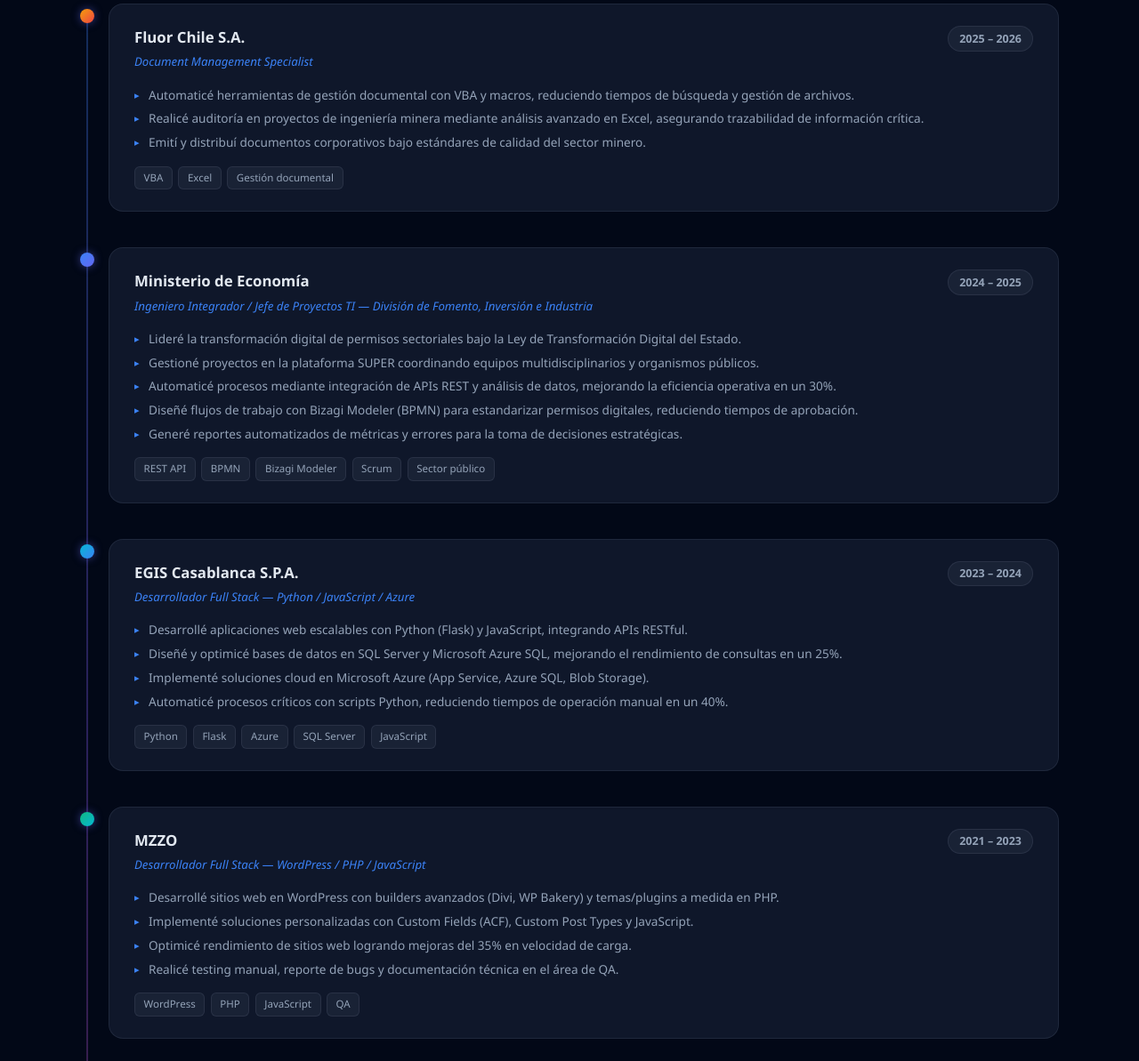
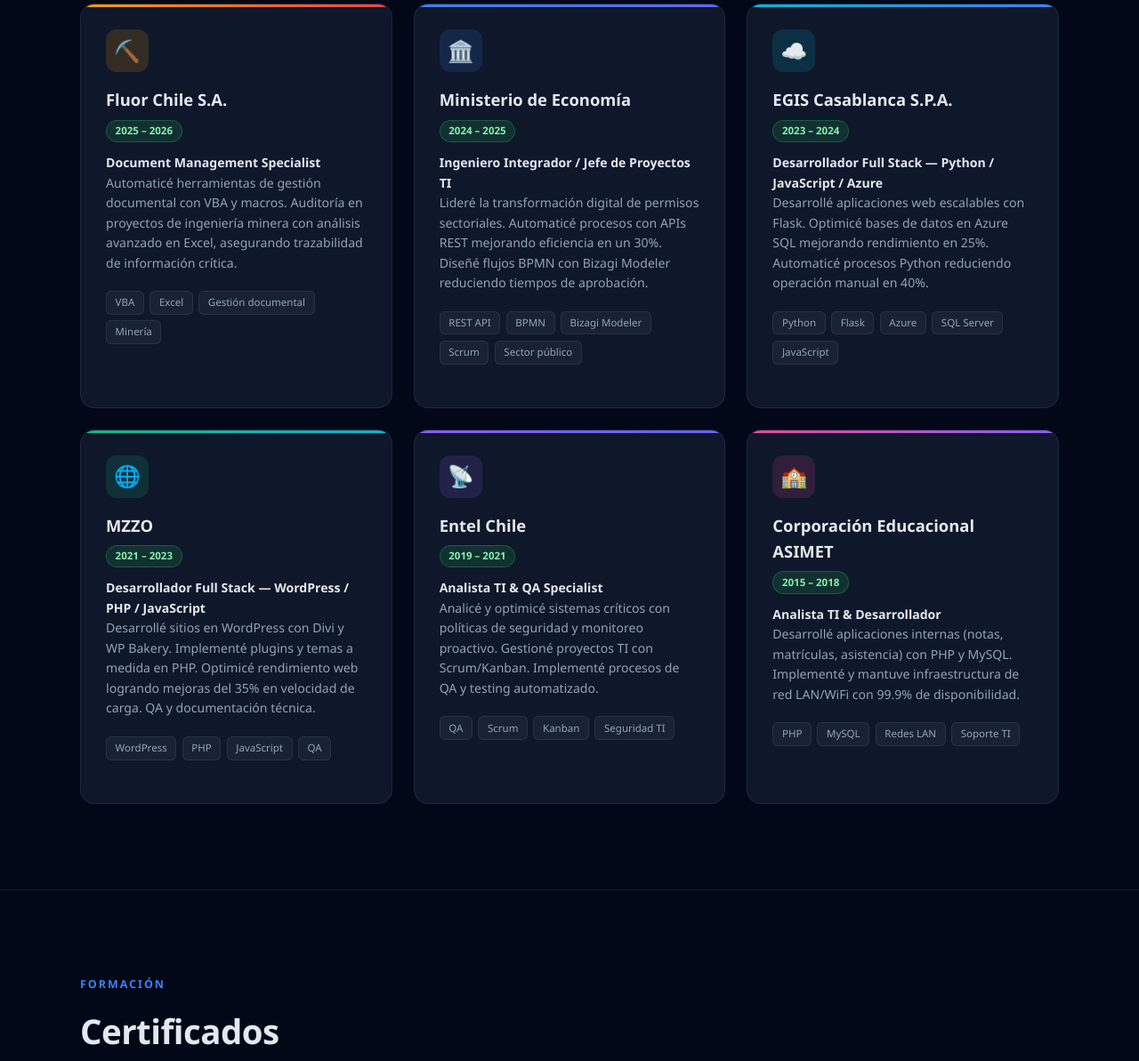
Before and after one commit to suburbaan/suburbaan.github.io, a plain HTML site: page index.html in a window 1280 px wide. Shown: the part 5948-7141 px from the top of the page at 89% size. Drawn offline with Linux system fonts and the light colour scheme.

Commit message:
Fix: cambiar experiencia laboral de timeline a tarjetas tipo project-card

```diff
--- a/index.html
+++ b/index.html
@@ -568,51 +568,35 @@
     <h2>Experiencia laboral</h2>
     <p class="section-desc">Más de 8 años trabajando en desarrollo de software, gestión de proyectos TI y arquitectura cloud en sectores público y privado.</p>
 
-    <div class="timeline">
+    <div class="projects-grid">
 
       <!-- Fluor Chile -->
-      <div class="timeline-item">
-        <div class="timeline-dot" style="background: linear-gradient(135deg,#f59e0b,#ef4444)"></div>
-        <div class="timeline-card">
-          <div class="timeline-header">
-            <div>
-              <h3 class="timeline-company">Fluor Chile S.A.</h3>
-              <span class="timeline-role">Document Management Specialist</span>
-            </div>
-            <span class="timeline-period">2025 – 2026</span>
-          </div>
-          <ul class="timeline-bullets">
-            <li>Automaticé herramientas de gestión documental con VBA y macros, reduciendo tiempos de búsqueda y gestión de archivos.</li>
-            <li>Realicé auditoría en proyectos de ingeniería minera mediante análisis avanzado en Excel, asegurando trazabilidad de información crítica.</li>
-            <li>Emití y distribuí documentos corporativos bajo estándares de calidad del sector minero.</li>
-          </ul>
-          <div class="timeline-tags">
+      <div class="project-card" style="--card-accent: linear-gradient(90deg,#f59e0b,#ef4444)">
+        <div class="project-icon" style="background:rgba(245,158,11,0.15)">⛏️</div>
+        <h3>Fluor Chile S.A.</h3>
+        <span class="project-status status-live">2025 – 2026</span>
+        <p class="project-desc">
+          <strong style="color:var(--text)">Document Management Specialist</strong><br>
+          Automaticé herramientas de gestión documental con VBA y macros. Auditoría en proyectos de ingeniería minera con análisis avanzado en Excel, asegurando trazabilidad de información crítica.
+        </p>
+        <div class="project-tags">
           <span class="tag">VBA</span>
           <span class="tag">Excel</span>
           <span class="tag">Gestión documental</span>
-          </div>
+          <span class="tag">Minería</span>
         </div>
       </div>
 
       <!-- Ministerio de Economía -->
-      <div class="timeline-item">
-        <div class="timeline-dot" style="background: linear-gradient(135deg,#3b82f6,#6366f1)"></div>
-        <div class="timeline-card">
-          <div class="timeline-header">
-            <div>
-              <h3 class="timeline-company">Ministerio de Economía</h3>
-              <span class="timeline-role">Ingeniero Integrador / Jefe de Proyectos TI — División de Fomento, Inversión e Industria</span>
-            </div>
-            <span class="timeline-period">2024 – 2025</span>
-          </div>
-          <ul class="timeline-bullets">
-            <li>Lideré la transformación digital de permisos sectoriales bajo la Ley de Transformación Digital del Estado.</li>
-            <li>Gestioné proyectos en la plataforma SUPER coordinando equipos multidisciplinarios y organismos públicos.</li>
-            <li>Automaticé procesos mediante integración de APIs REST y análisis de datos, mejorando la eficiencia operativa en un 30%.</li>
-            <li>Diseñé flujos de trabajo con Bizagi Modeler (BPMN) para estandarizar permisos digitales, reduciendo tiempos de aprobación.</li>
-            <li>Generé reportes automatizados de métricas y errores para la toma de decisiones estratégicas.</li>
-          </ul>
-          <div class="timeline-tags">
+      <div class="project-card" style="--card-accent: linear-gradient(90deg,#3b82f6,#6366f1)">
+        <div class="project-icon" style="background:rgba(59,130,246,0.15)">🏛️</div>
+        <h3>Ministerio de Economía</h3>
+        <span class="project-status status-live">2024 – 2025</span>
+        <p class="project-desc">
+          <strong style="color:var(--text)">Ingeniero Integrador / Jefe de Proyectos TI</strong><br>
+          Lideré la transformación digital de permisos sectoriales. Automaticé procesos con APIs REST mejorando eficiencia en un 30%. Diseñé flujos BPMN con Bizagi Modeler reduciendo tiempos de aprobación.
+        </p>
+        <div class="project-tags">
           <span class="tag">REST API</span>
           <span class="tag">BPMN</span>
           <span class="tag">Bizagi Modeler</span>
@@ -620,26 +604,17 @@
           <span class="tag">Sector público</span>
         </div>
       </div>
-      </div>
 
       <!-- EGIS Casablanca -->
-      <div class="timeline-item">
-        <div class="timeline-dot" style="background: linear-gradient(135deg,#06b6d4,#3b82f6)"></div>
-        <div class="timeline-card">
-          <div class="timeline-header">
-            <div>
-              <h3 class="timeline-company">EGIS Casablanca S.P.A.</h3>
-              <span class="timeline-role">Desarrollador Full Stack — Python / JavaScript / Azure</span>
-            </div>
-            <span class="timeline-period">2023 – 2024</span>
-          </div>
-          <ul class="timeline-bullets">
-            <li>Desarrollé aplicaciones web escalables con Python (Flask) y JavaScript, integrando APIs RESTful.</li>
-            <li>Diseñé y optimicé bases de datos en SQL Server y Microsoft Azure SQL, mejorando el rendimiento de consultas en un 25%.</li>
-            <li>Implementé soluciones cloud en Microsoft Azure (App Service, Azure SQL, Blob Storage).</li>
-            <li>Automaticé procesos críticos con scripts Python, reduciendo tiempos de operación manual en un 40%.</li>
-          </ul>
-          <div class="timeline-tags">
+      <div class="project-card" style="--card-accent: linear-gradient(90deg,#06b6d4,#3b82f6)">
+        <div class="project-icon" style="background:rgba(6,182,212,0.15)">☁️</div>
+        <h3>EGIS Casablanca S.P.A.</h3>
+        <span class="project-status status-live">2023 – 2024</span>
+        <p class="project-desc">
+          <strong style="color:var(--text)">Desarrollador Full Stack — Python / JavaScript / Azure</strong><br>
+          Desarrollé aplicaciones web escalables con Flask. Optimicé bases de datos en Azure SQL mejorando rendimiento en 25%. Automaticé procesos Python reduciendo operación manual en 40%.
+        </p>
+        <div class="project-tags">
           <span class="tag">Python</span>
           <span class="tag">Flask</span>
           <span class="tag">Azure</span>
@@ -647,81 +622,55 @@
           <span class="tag">JavaScript</span>
         </div>
       </div>
-      </div>
 
       <!-- MZZO -->
-      <div class="timeline-item">
-        <div class="timeline-dot" style="background: linear-gradient(135deg,#10b981,#06b6d4)"></div>
-        <div class="timeline-card">
-          <div class="timeline-header">
-            <div>
-              <h3 class="timeline-company">MZZO</h3>
-              <span class="timeline-role">Desarrollador Full Stack — WordPress / PHP / JavaScript</span>
-            </div>
-            <span class="timeline-period">2021 – 2023</span>
-          </div>
-          <ul class="timeline-bullets">
-            <li>Desarrollé sitios web en WordPress con builders avanzados (Divi, WP Bakery) y temas/plugins a medida en PHP.</li>
-            <li>Implementé soluciones personalizadas con Custom Fields (ACF), Custom Post Types y JavaScript.</li>
-            <li>Optimicé rendimiento de sitios web logrando mejoras del 35% en velocidad de carga.</li>
-            <li>Realicé testing manual, reporte de bugs y documentación técnica en el área de QA.</li>
-          </ul>
-          <div class="timeline-tags">
+      <div class="project-card" style="--card-accent: linear-gradient(90deg,#10b981,#06b6d4)">
+        <div class="project-icon" style="background:rgba(16,185,129,0.15)">🌐</div>
+        <h3>MZZO</h3>
+        <span class="project-status status-live">2021 – 2023</span>
+        <p class="project-desc">
+          <strong style="color:var(--text)">Desarrollador Full Stack — WordPress / PHP / JavaScript</strong><br>
+          Desarrollé sitios en WordPress con Divi y WP Bakery. Implementé plugins y temas a medida en PHP. Optimicé rendimiento web logrando mejoras del 35% en velocidad de carga. QA y documentación técnica.
+        </p>
+        <div class="project-tags">
           <span class="tag">WordPress</span>
           <span class="tag">PHP</span>
           <span class="tag">JavaScript</span>
           <span class="tag">QA</span>
         </div>
       </div>
-      </div>
 
       <!-- Entel Chile -->
-      <div class="timeline-item">
-        <div class="timeline-dot" style="background: linear-gradient(135deg,#8b5cf6,#6366f1)"></div>
-        <div class="timeline-card">
-          <div class="timeline-header">
-            <div>
-              <h3 class="timeline-company">Entel Chile</h3>
-              <span class="timeline-role">Analista TI & QA Specialist</span>
-            </div>
-            <span class="timeline-period">2019 – 2021</span>
-          </div>
-          <ul class="timeline-bullets">
-            <li>Analicé y optimicé sistemas críticos implementando políticas de seguridad y monitoreo proactivo.</li>
-            <li>Gestioné proyectos TI con metodologías ágiles (Scrum/Kanban) coordinando equipos multidisciplinarios.</li>
-            <li>Implementé procesos de QA para revisión de código y testing automatizado.</li>
-          </ul>
-          <div class="timeline-tags">
+      <div class="project-card" style="--card-accent: linear-gradient(90deg,#8b5cf6,#6366f1)">
+        <div class="project-icon" style="background:rgba(139,92,246,0.15)">📡</div>
+        <h3>Entel Chile</h3>
+        <span class="project-status status-live">2019 – 2021</span>
+        <p class="project-desc">
+          <strong style="color:var(--text)">Analista TI & QA Specialist</strong><br>
+          Analicé y optimicé sistemas críticos con políticas de seguridad y monitoreo proactivo. Gestioné proyectos TI con Scrum/Kanban. Implementé procesos de QA y testing automatizado.
+        </p>
+        <div class="project-tags">
           <span class="tag">QA</span>
           <span class="tag">Scrum</span>
           <span class="tag">Kanban</span>
           <span class="tag">Seguridad TI</span>
         </div>
       </div>
-      </div>
 
       <!-- ASIMET -->
-      <div class="timeline-item">
-        <div class="timeline-dot" style="background: linear-gradient(135deg,#ec4899,#8b5cf6)"></div>
-        <div class="timeline-card">
-          <div class="timeline-header">
-            <div>
-              <h3 class="timeline-company">Corporación Educacional ASIMET</h3>
-              <span class="timeline-role">Analista TI & Desarrollador</span>
-            </div>
-            <span class="timeline-period">2015 – 2018</span>
-          </div>
-          <ul class="timeline-bullets">
-            <li>Desarrollé aplicaciones internas (sistema de notas, matrículas, libro de asistencia) con PHP y MySQL.</li>
-            <li>Implementé y mantuve infraestructura de red LAN/WiFi con 99.9% de disponibilidad.</li>
-            <li>Brindé soporte técnico institucional resolviendo incidencias en menos de 24 horas.</li>
-          </ul>
-          <div class="timeline-tags">
+      <div class="project-card" style="--card-accent: linear-gradient(90deg,#ec4899,#8b5cf6)">
+        <div class="project-icon" style="background:rgba(236,72,153,0.15)">🏫</div>
+        <h3>Corporación Educacional ASIMET</h3>
+        <span class="project-status status-live">2015 – 2018</span>
+        <p class="project-desc">
+          <strong style="color:var(--text)">Analista TI & Desarrollador</strong><br>
+          Desarrollé aplicaciones internas (notas, matrículas, asistencia) con PHP y MySQL. Implementé y mantuve infraestructura de red LAN/WiFi con 99.9% de disponibilidad.
+        </p>
+        <div class="project-tags">
           <span class="tag">PHP</span>
           <span class="tag">MySQL</span>
           <span class="tag">Redes LAN</span>
           <span class="tag">Soporte TI</span>
-          </div>
         </div>
       </div>
 
```
Lines whose indentation alone changed are shown as unchanged.
